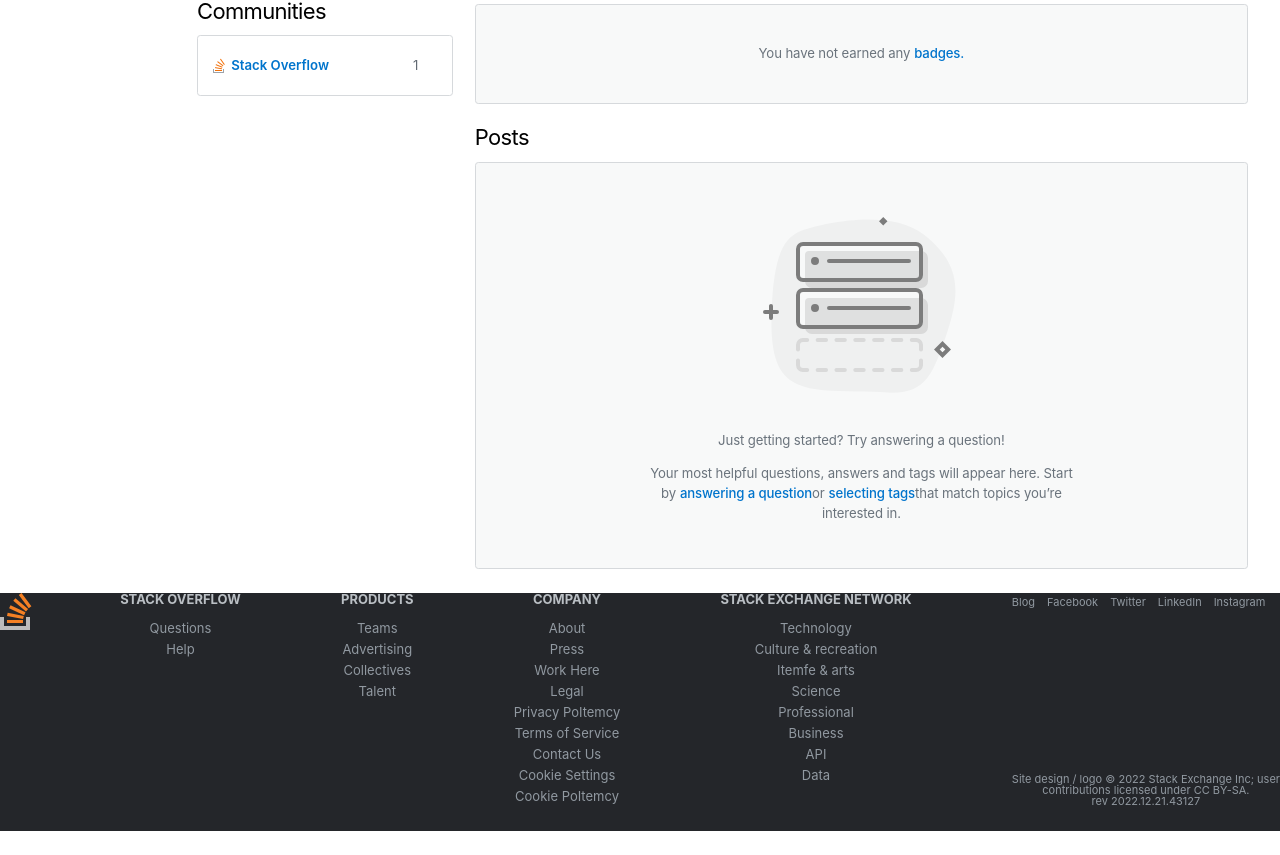
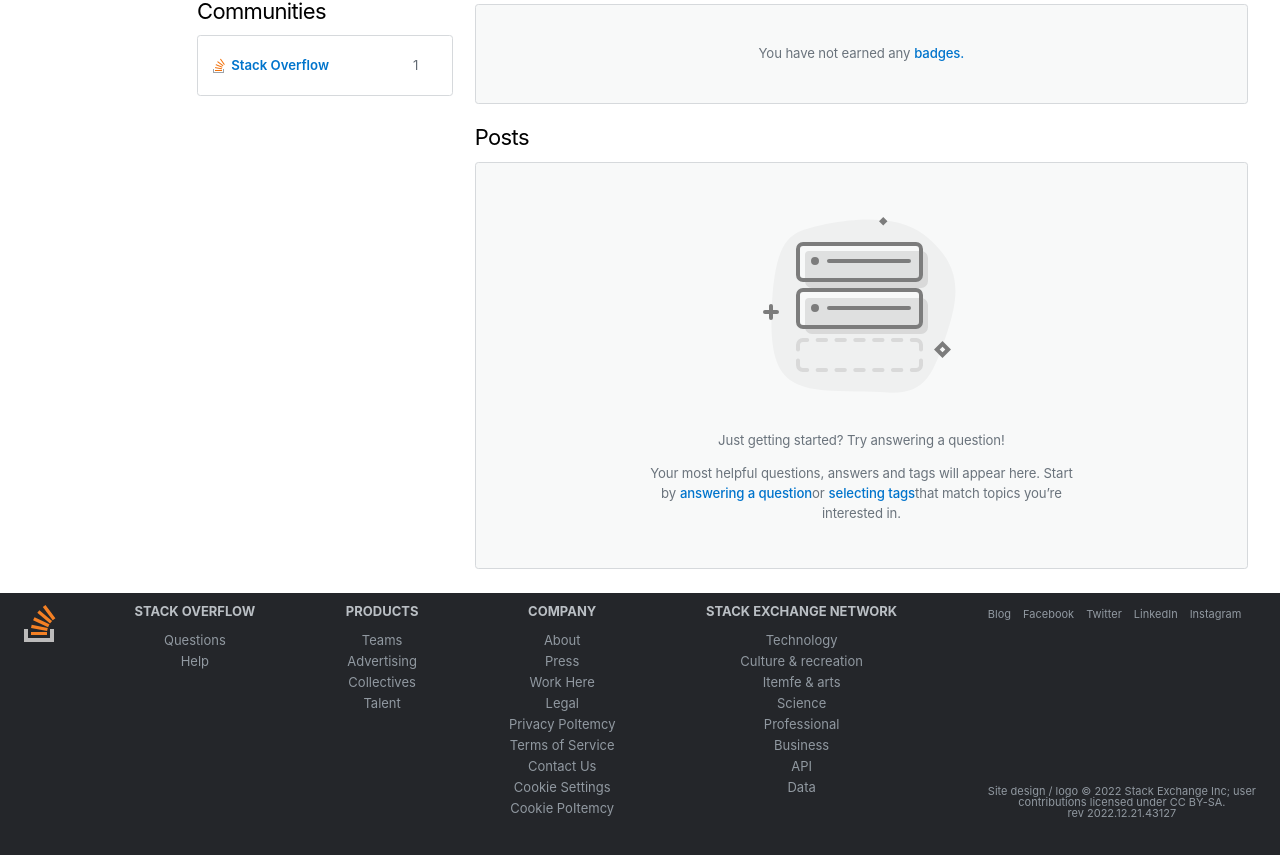
Before and after one commit to codestates-seb/seb43_pre_008, a React (Create React App) app in the folder client/: page /mypage in a window 1280 px wide. Shown: the part 460-1315 px from the top of the page. Before the commit the page ends 1291 px from the top, so only its background shows below. Built offline with nearby package versions, Linux system fonts and the light colour scheme.

Commit message:
desigin : Footer 컴포넌트 패딩값 12px24px

```diff
--- a/client/src/share/Footer.jsx
+++ b/client/src/share/Footer.jsx
@@ -2,6 +2,7 @@
 import styled from "styled-components";
 /** 2023/04/19 - 풋터 전체 영역 컴포넌트 - by 이진하 */
 export const FooterWrapper = styled.footer`
+  padding: 12px 24px;
   bottom: 0;
   display: flex;
   justify-content: center;
```
